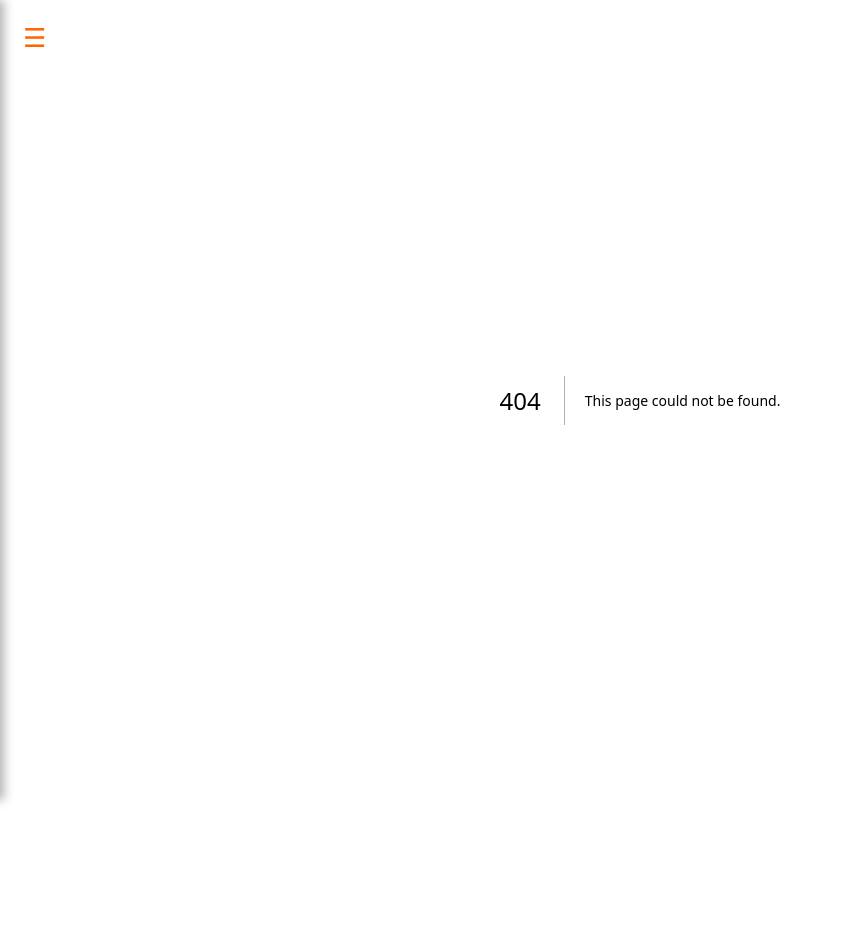
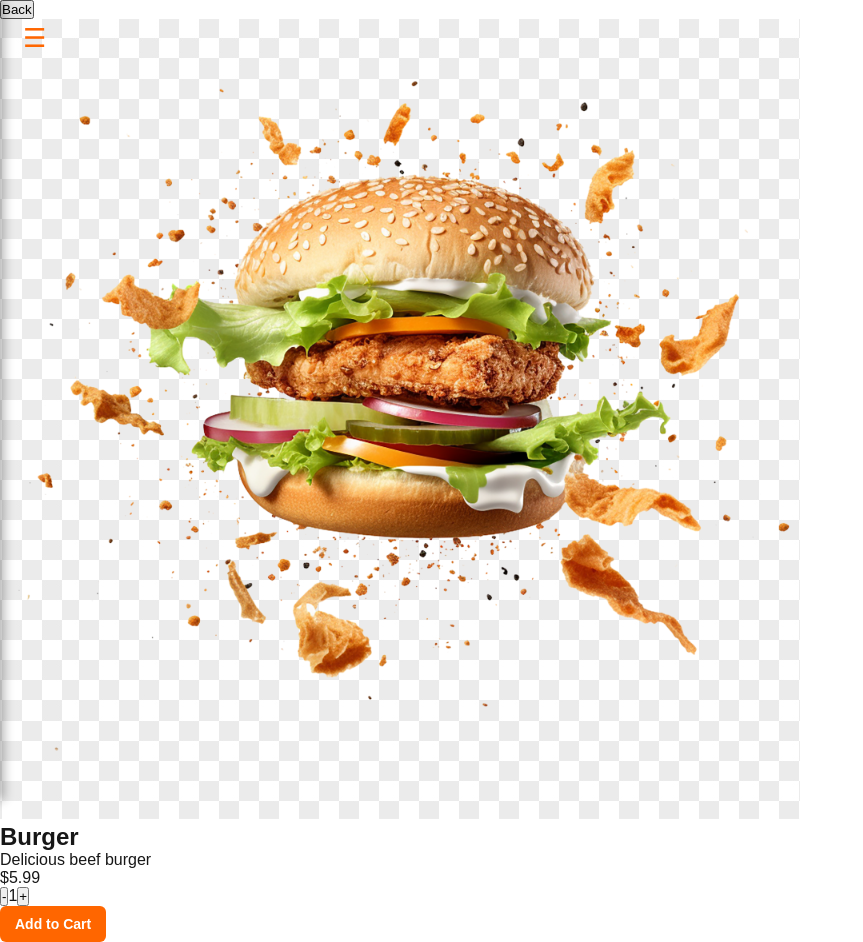
Before and after one commit to bananaNuggets75/online-ordering-system, a Next.js app: page /menu/1 in a window 1280 px wide. Before the commit this address had no page. Shown: the whole page, without its empty margins (0-863 px from the left). Before the commit the page ends 800 px from the top, so only its background shows below. Built offline with nearby package versions, Linux system fonts and the light colour scheme.

Commit message:
create menu details

```diff
--- /dev/null
+++ b/app/menu/[id]/page.tsx
@@ -0,0 +1,48 @@
+"use client";
+import React, { useState } from "react";
+import { useParams, useRouter } from "next/navigation";
+import { useCart } from "@/context/CartContext";
+
+const menuData = [
+  { id: 1, name: "Burger", description: "Delicious beef burger", price: 5.99, image: "/burger.png" },
+  { id: 2, name: "Pizza", description: "Cheese pizza with fresh toppings", price: 8.99, image: "/pizza.png" },
+  { id: 3, name: "Fries", description: "Crispy golden fries", price: 2.99, image: "/fries.png" },
+  { id: 4, name: "Soda", description: "Refreshing soft drink", price: 1.99, image: "/soda.png" },
+];
+
+const MenuItemDetail: React.FC = () => {
+    const { id } = useParams();
+    const router = useRouter();
+    const { addToCart } = useCart();
+    const menuItem = menuData.find((item) => item.id === Number(id));
+    const [quantity, setQuantity] = useState(1);
+
+    if (!menuItem) return <p>Item not found</p>;
+
+    return (
+      <div className="menu-details-container"> {/* Main container for details */}
+        <button onClick={() => router.back()} className="back-button">Back</button>
+        <div className="menu-details">
+          <img src={menuItem.image} alt={menuItem.name} className="menu-details-image" />
+          <div className="menu-details-content">
+            <h2 className="menu-details-title">{menuItem.name}</h2>
+            <p className="menu-details-description">{menuItem.description}</p>
+            <p className="menu-details-price">${menuItem.price.toFixed(2)}</p>
+            <div className="quantity-controls">
+              <button onClick={() => setQuantity(Math.max(1, quantity - 1))}>-</button>
+              <span>{quantity}</span>
+              <button onClick={() => setQuantity(quantity + 1)}>+</button>
+            </div>
+            <button
+              className="add-to-cart"
+              onClick={() => addToCart({ ...menuItem, quantity })}
+            >
+              Add to Cart
+            </button>
+          </div>
+        </div>
+      </div>
+    );
+  };
+
+  export default MenuItemDetail;
```
